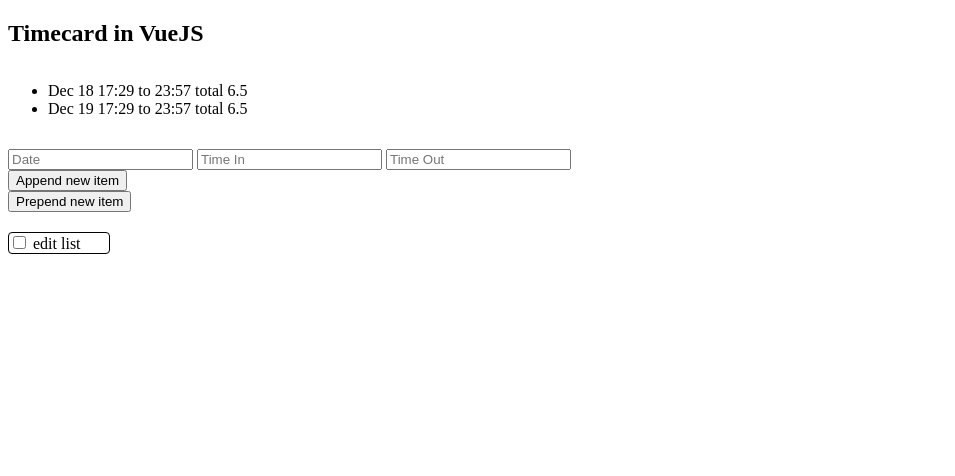
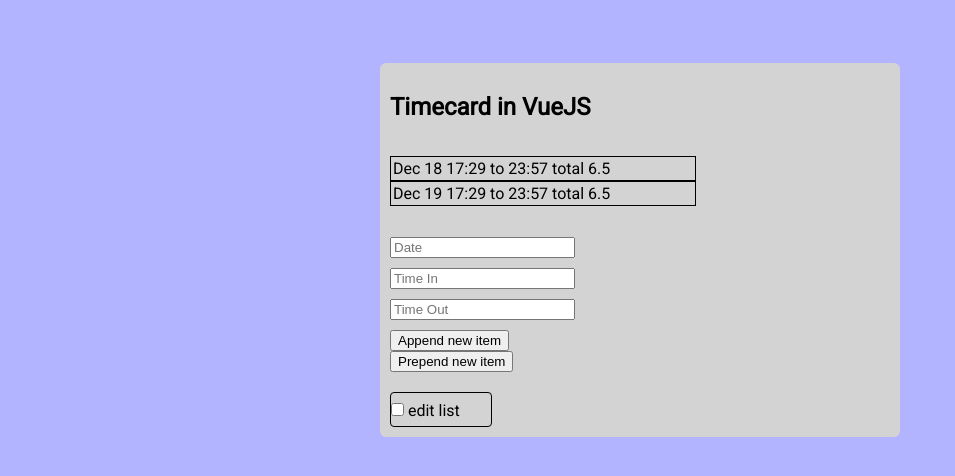
Before and after one commit to jeremy21212121/timecard-vuejs, a plain HTML site: page index.html in a window 1280 px wide. Shown: the whole page, without its empty margins (0-955 px from the left). Drawn offline with nearby package versions, Linux system fonts and the light colour scheme.

Commit message:
adding CSS to make it look perdy

```diff
--- a/gulpfile.js
+++ b/gulpfile.js
@@ -13,5 +13,5 @@
         }
     });
 
-gulp.watch(["./*.html","./css/*.css","./js/**/*.js"]).on('change', browserSync.reload);
+gulp.watch(["*.html","*.css","./js/**/*.js"]).on('change', browserSync.reload);
 });
--- a/index.html
+++ b/index.html
@@ -3,6 +3,7 @@
   <head>
     <meta charset="utf-8">
     <title>Kassia's Timecard</title>
+    <link href="https://fonts.googleapis.com/css?family=Roboto" rel="stylesheet">
     <link rel="stylesheet" href="styles.css">
   </head>
   <body>
--- a/styles.css
+++ b/styles.css
@@ -1,3 +1,19 @@
+body {
+  background-color: #B2B4FF;
+}
+div#app {
+  margin: 5% auto;
+  max-width: 500px;
+  font-family: 'Roboto', sans-serif;
+  padding: 10px;
+  background-color: lightGrey;
+  border-radius: 6px;
+}
+input {
+  display: block;
+  margin: 10px 0;
+
+}
 button {
   display: block;
 }
@@ -14,8 +30,14 @@
 ul {
   padding-top: 15px;
   padding-bottom: 15px;
+  list-style-type: none;
+  padding-left: 0;
  }
-
+li {
+  border: 1px solid black;
+  width: 300px;
+  padding: 2px;
+}
 label#edit-list {
   display:block;
   width: 100px;
@@ -25,6 +47,6 @@
   border-color: black;
   margin-top:20px;
 }
-.edit input {
+input[type="checkbox"], .edit div input {
   display:inline;
 }
```
Also changed, not shown: to-do.txt (added).
